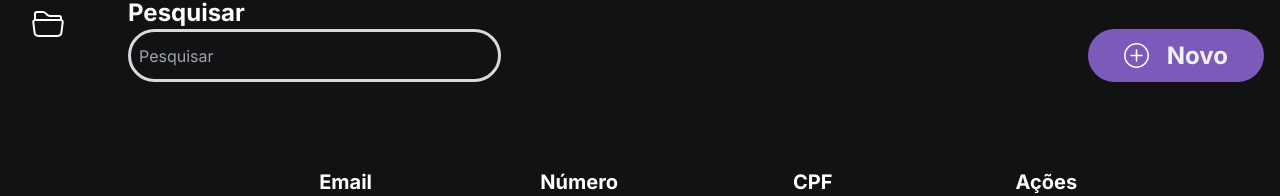
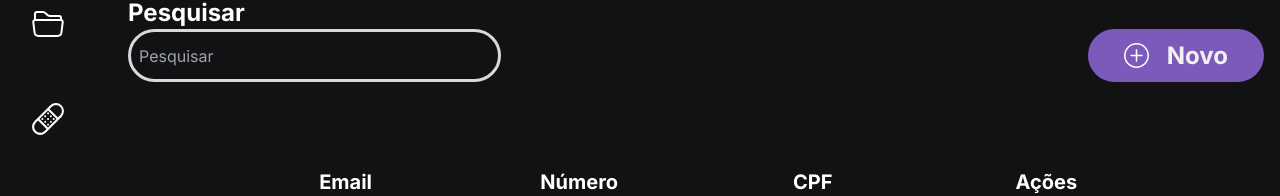
Before and after one commit to Melancia-Salgada/psico-frontend, a React (Vite) app in the folder easypsi/: page /gerenciamento-adm in a window 1280 px wide. Shown: the part 151-347 px from the top of the page. Built offline with nearby package versions, Linux system fonts and the light colour scheme.

Commit message:
sidebar adm atualizado

```diff
--- a/easypsi/src/views/adm/AdminSidebar.jsx
+++ b/easypsi/src/views/adm/AdminSidebar.jsx
@@ -25,6 +25,12 @@ const AdminSidebar = () => {
                             <path d="M1 3.5A1.5 1.5 0 0 1 2.5 2h2.764c.958 0 1.76.56 2.311 1.184C7.985 3.648 8.48 4 9 4h4.5A1.5 1.5 0 0 1 15 5.5v.64c.57.265.94.876.856 1.546l-.64 5.124A2.5 2.5 0 0 1 12.733 15H3.266a2.5 2.5 0 0 1-2.481-2.19l-.64-5.124A1.5 1.5 0 0 1 1 6.14zM2 6h12v-.5a.5.5 0 0 0-.5-.5H9c-.964 0-1.71-.629-2.174-1.154C6.374 3.334 5.82 3 5.264 3H2.5a.5.5 0 0 0-.5.5zm-.367 1a.5.5 0 0 0-.496.562l.64 5.124A1.5 1.5 0 0 0 3.266 14h9.468a1.5 1.5 0 0 0 1.489-1.314l.64-5.124A.5.5 0 0 0 14.367 7z"/>
                         </svg>
                     </a>
+                    <a href='/psicologo-amd' className='mb-16'>
+                        <svg xmlns="http://www.w3.org/2000/svg" width="32" height="32" fill="currentColor" class="bi bi-bandaid" viewBox="0 0 16 16">
+                            <path d="M14.121 1.879a3 3 0 0 0-4.242 0L8.733 3.026l4.261 4.26 1.127-1.165a3 3 0 0 0 0-4.242M12.293 8 8.027 3.734 3.738 8.031 8 12.293zm-5.006 4.994L3.03 8.737 1.879 9.88a3 3 0 0 0 4.241 4.24l.006-.006 1.16-1.121ZM2.679 7.676l6.492-6.504a4 4 0 0 1 5.66 5.653l-1.477 1.529-5.006 5.006-1.523 1.472a4 4 0 0 1-5.653-5.66l.001-.002 1.505-1.492z"/>
+                            <path d="M5.56 7.646a.5.5 0 1 1-.706.708.5.5 0 0 1 .707-.708Zm1.415-1.414a.5.5 0 1 1-.707.707.5.5 0 0 1 .707-.707M8.39 4.818a.5.5 0 1 1-.708.707.5.5 0 0 1 .707-.707Zm0 5.657a.5.5 0 1 1-.708.707.5.5 0 0 1 .707-.707ZM9.803 9.06a.5.5 0 1 1-.707.708.5.5 0 0 1 .707-.707Zm1.414-1.414a.5.5 0 1 1-.706.708.5.5 0 0 1 .707-.708ZM6.975 9.06a.5.5 0 1 1-.707.708.5.5 0 0 1 .707-.707ZM8.39 7.646a.5.5 0 1 1-.708.708.5.5 0 0 1 .707-.708Zm1.413-1.414a.5.5 0 1 1-.707.707.5.5 0 0 1 .707-.707"/>
+                        </svg>
+                    </a>
                 </div>
 
                 <div className='flex flex-col items-center justify-between mb-16'>
```
